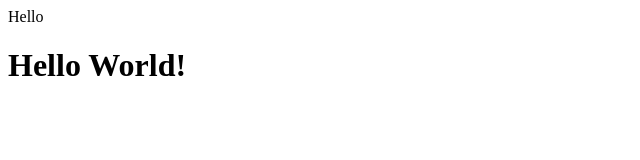
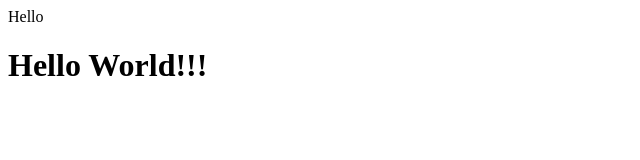
Before and after one commit to SQU1NTZ/demo-repo, a plain HTML site: page index.html in a window 1280 px wide. Shown: the full height of the page, 0-640 px from the left. Drawn offline with Linux system fonts and the light colour scheme.

Commit message:
push before pull

```diff
--- a/index.html
+++ b/index.html
@@ -1,2 +1,3 @@
 <div>Hello</div>
-<h1>Hello World!</h1>
+<h1>Hello World!!!
+</h1>
```
Also changed, not shown: 1 other file.
